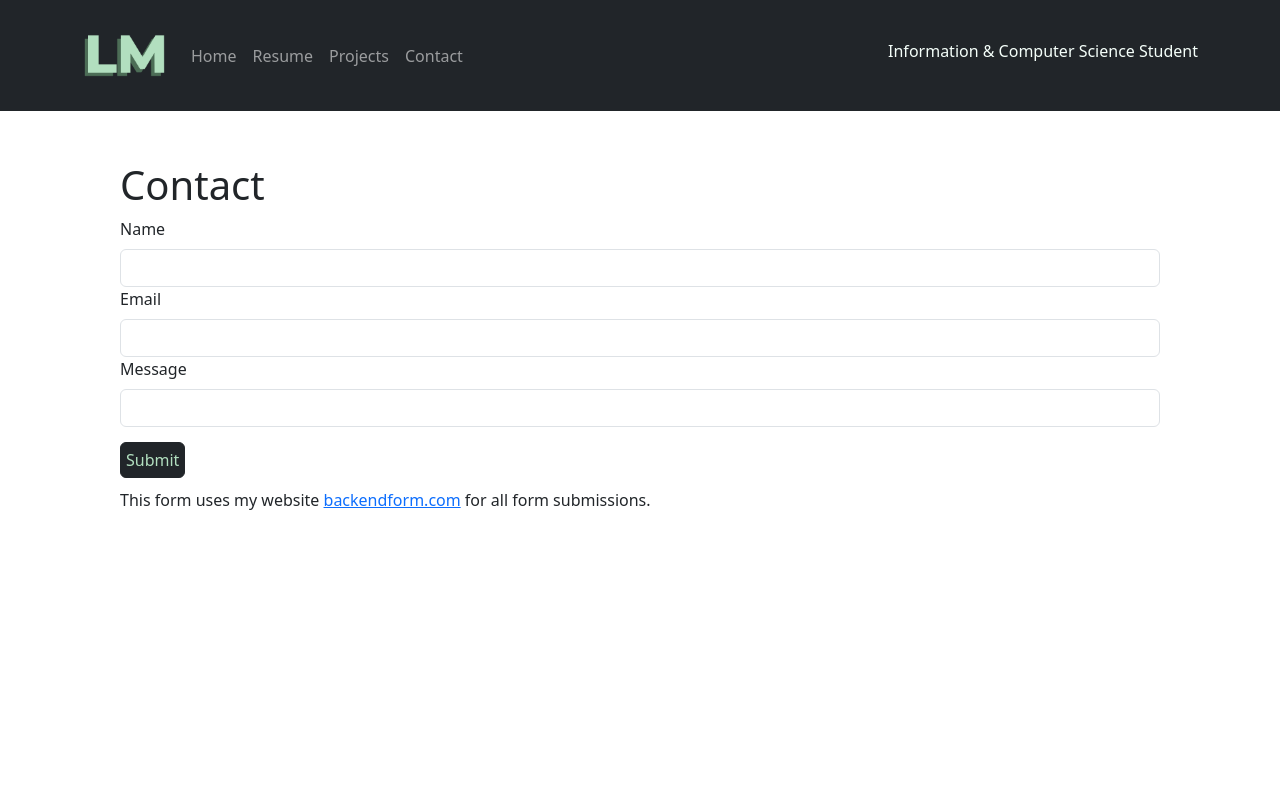
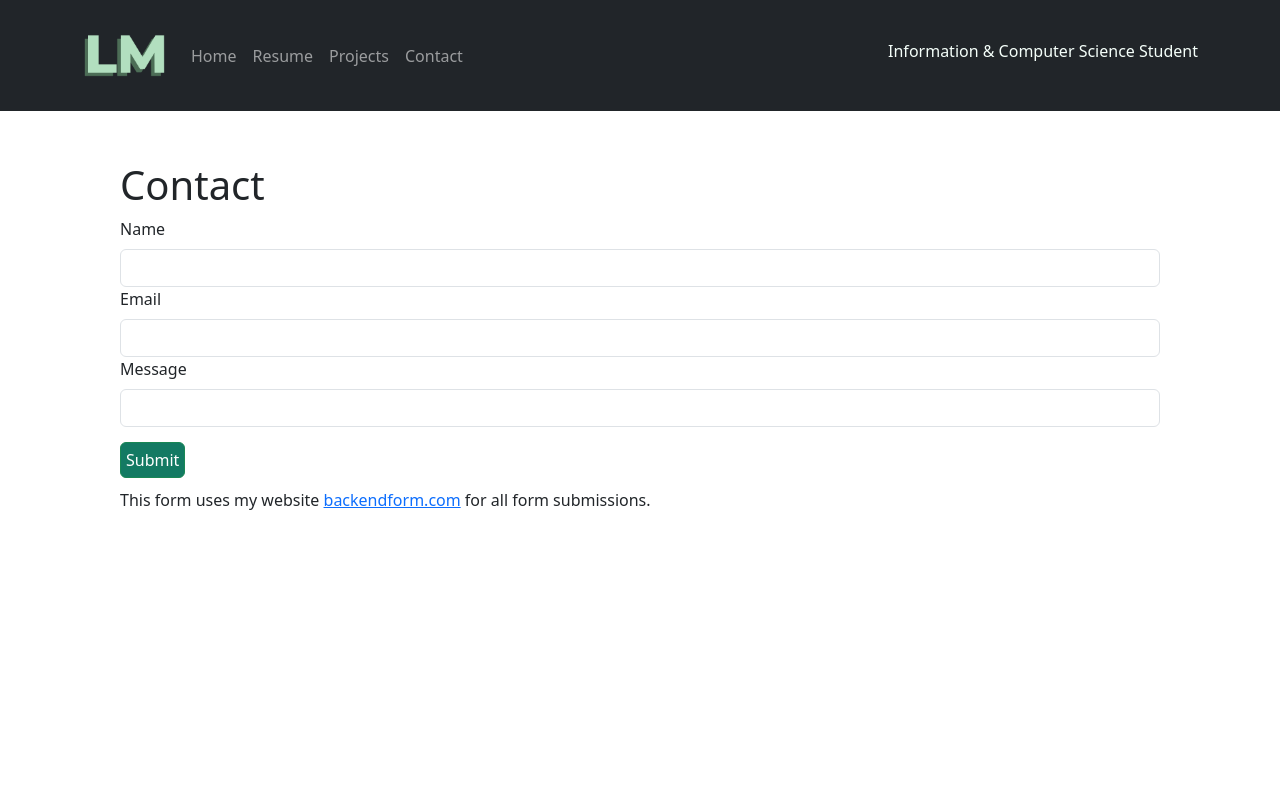
Before and after one commit to shortxmas/ReactPortfolio, a React (Vite) app: page /contact in a window 1280 px wide. Shown: the top 800 px of the page. Built offline with nearby package versions, Linux system fonts and the light colour scheme.

Commit message:
fixed contact submit button

```diff
--- a/src/Views/Contact.tsx
+++ b/src/Views/Contact.tsx
@@ -25,8 +25,8 @@ export function Contact(){
                 {/* <button type=submit class="btn btn-primary mb-2" style= "margin-top: 15px; padding: 5px;">Submit</button> */}
                 <button
                 type="submit"
-                className="btn btn-dark"
-                style={{ marginTop: 15, padding: 5, color: "#B2DFBF" }}
+                className="btn btn-success "
+                style={{ marginTop: 15, padding: 5, backgroundColor:'#137a63'}}
                 >
                 Submit
                 </button>
```
